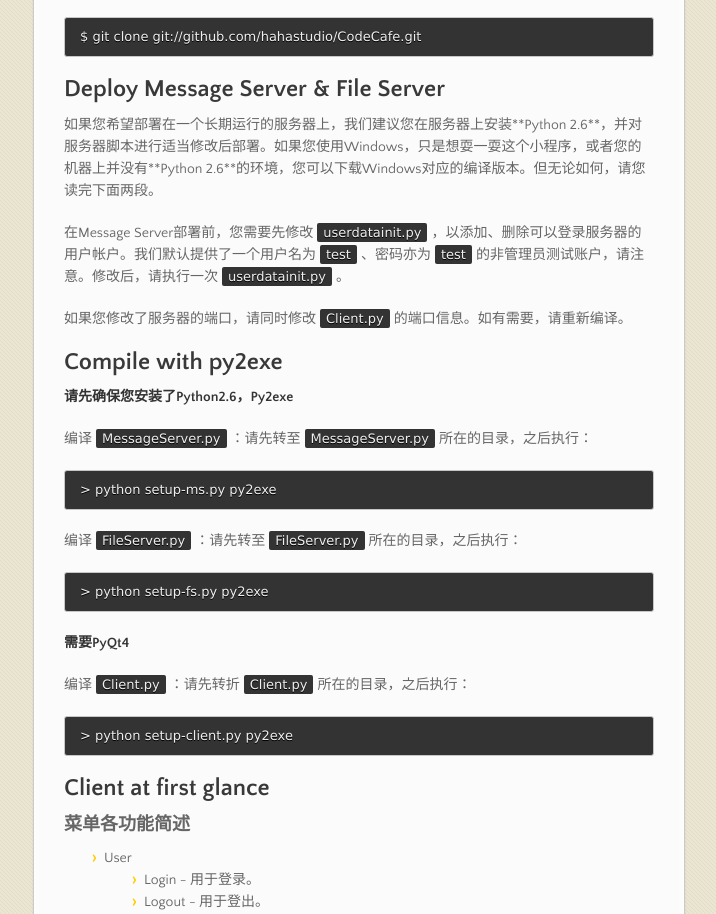
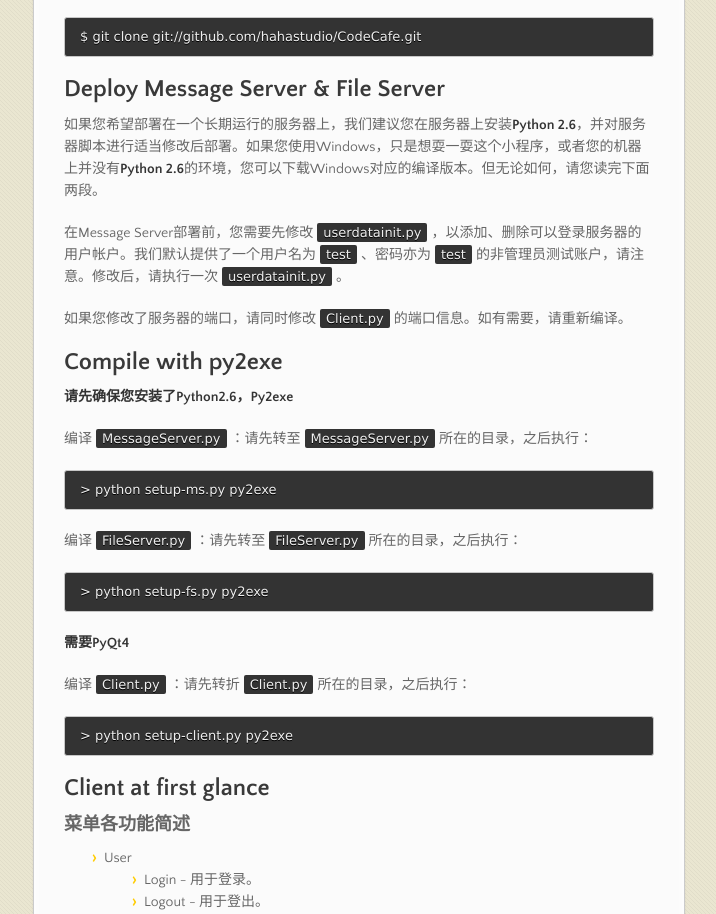
Before and after one commit to hahastudio/CodeCafe, a plain HTML site: page index.html in a window 1280 px wide. Shown: the part 1072-1986 px from the top of the page, without its empty margins (282-998 px from the left). Drawn offline with nearby package versions, Linux system fonts and the light colour scheme.

Commit message:
Update index.html

```diff
--- a/index.html
+++ b/index.html
@@ -94,7 +94,7 @@
 
 <h2>Deploy Message Server &amp; File Server</h2>
 
-<p>如果您希望部署在一个长期运行的服务器上，我们建议您在服务器上安装**Python 2.6**，并对服务器脚本进行适当修改后部署。如果您使用Windows，只是想耍一耍这个小程序，或者您的机器上并没有**Python 2.6**的环境，您可以下载Windows对应的编译版本。但无论如何，请您读完下面两段。</p>
+<p>如果您希望部署在一个长期运行的服务器上，我们建议您在服务器上安装<strong>Python 2.6</strong>，并对服务器脚本进行适当修改后部署。如果您使用Windows，只是想耍一耍这个小程序，或者您的机器上并没有<strong>Python 2.6</strong>的环境，您可以下载Windows对应的编译版本。但无论如何，请您读完下面两段。</p>
 
 <p>在Message Server部署前，您需要先修改<code>userdatainit.py</code>，以添加、删除可以登录服务器的用户帐户。我们默认提供了一个用户名为<code>test</code>、密码亦为<code>test</code>的非管理员测试账户，请注意。修改后，请执行一次<code>userdatainit.py</code>。</p>
 
```
